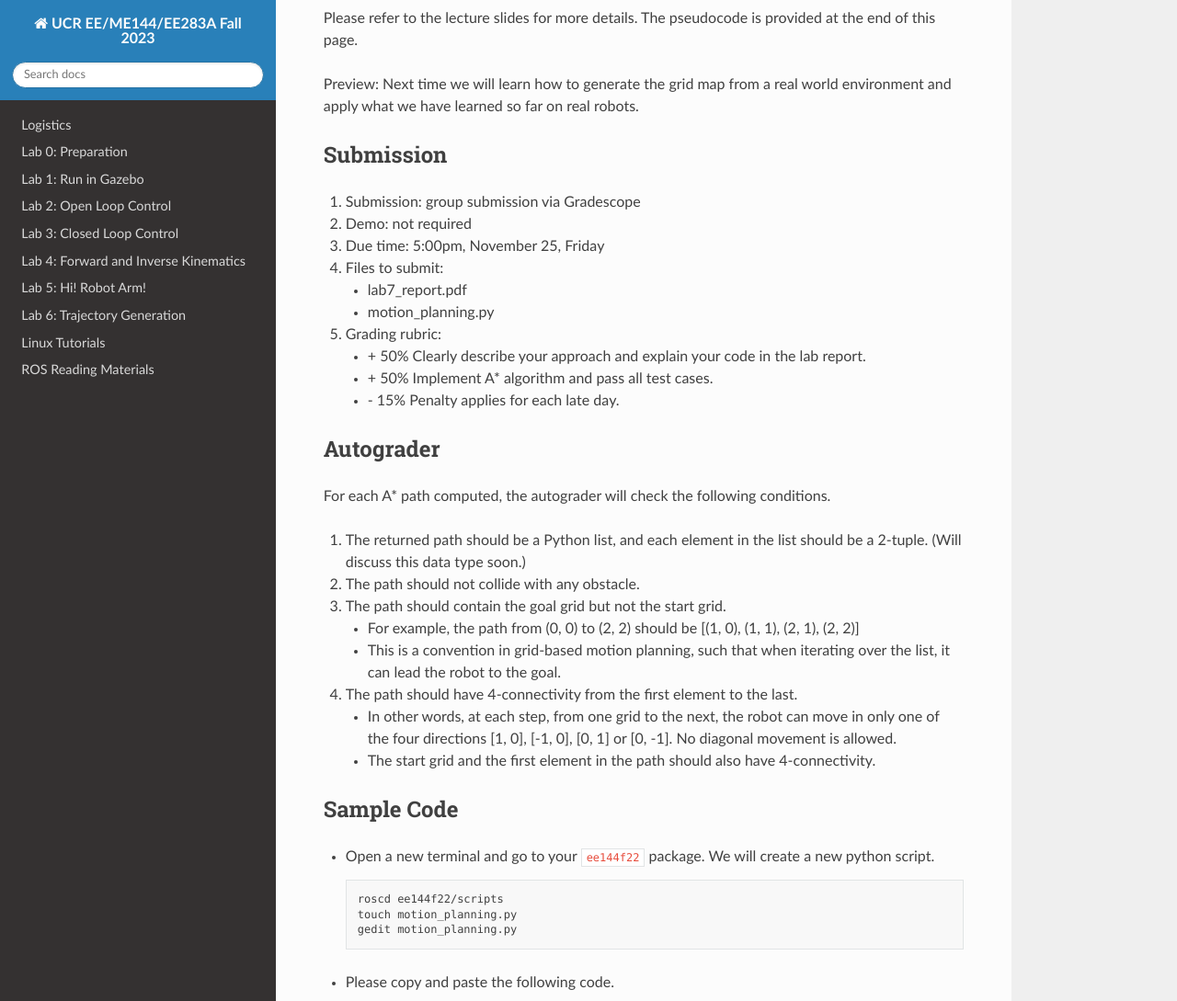
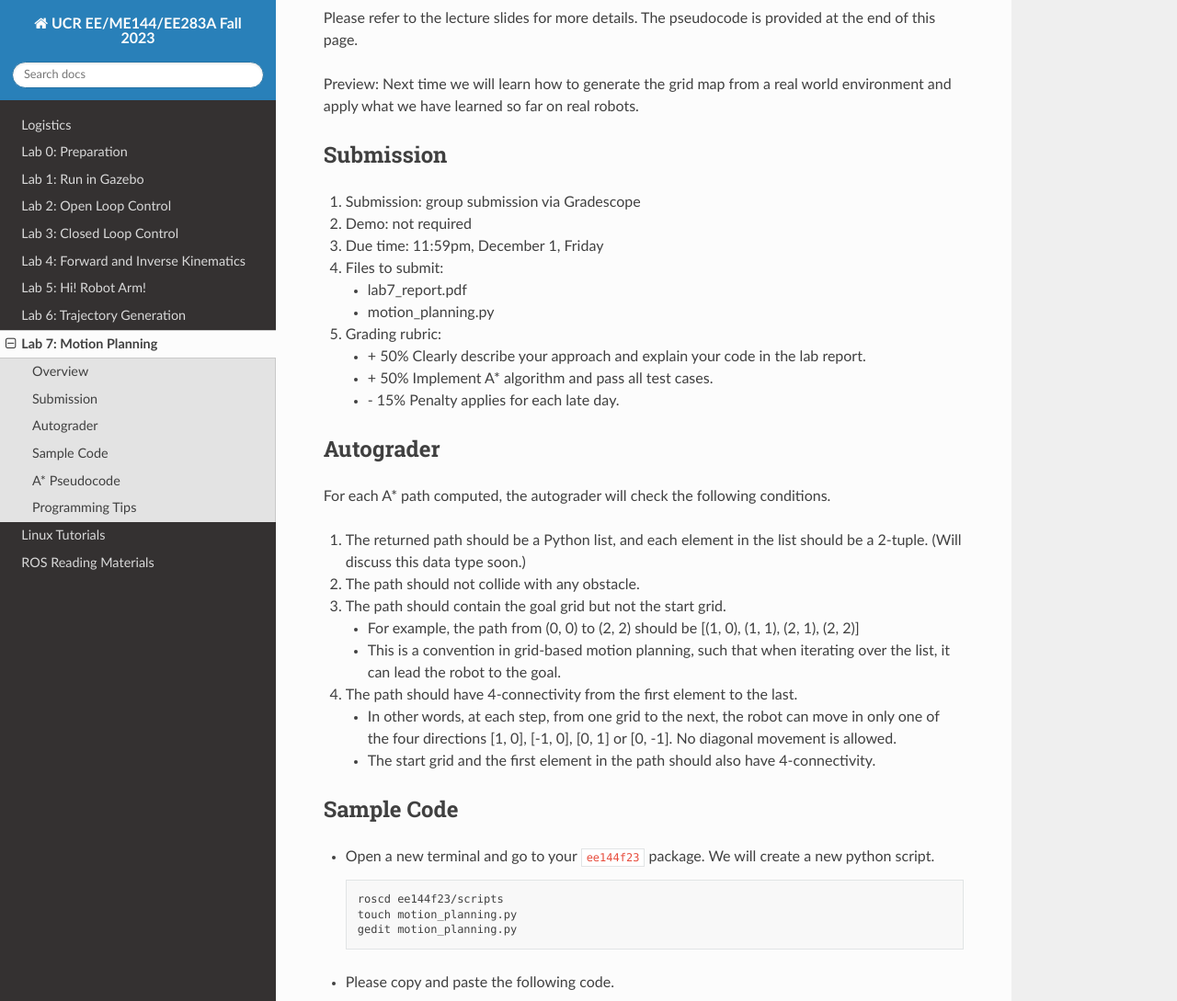
Before and after one commit to UCR-Robotics/ee144, a Sphinx documentation site: the page built from docs/lab7.rst, in a window 1280 px wide and 1400 px high, scrolled down 424 px, cut to the strip 0-1089 px from the top of the window. Shown: the whole strip at 92% size. Built offline with Sphinx 7.4.7 and the Read the Docs theme 2.0.0, drawn with Linux system fonts in a browser that asks for light colours.

Commit message:
up-to-date

```diff
--- a/docs/index.rst
+++ b/docs/index.rst
@@ -36,3 +37,4 @@ News
 - 10/22/2023: `Lab 4 <lab4.html>`_ is up.
 - 10/28/2023: `Lab 5 <lab5.html>`_ is up.
 - 11/04/2023: `Lab 6 <lab6.html>`_ is up.
+- 11/11/2023: `Lab 7 <lab7.html>`_ is up.
--- a/docs/lab7.rst
+++ b/docs/lab7.rst
@@ -28,7 +28,7 @@ Submission
 
 #. Demo: not required
 
-#. Due time: 5:00pm, November 25, Friday
+#. Due time: 11:59pm, December 1, Friday
 
 #. Files to submit:
 
@@ -69,12 +69,12 @@ For each A* path computed, the autograder will check the following conditions.
 Sample Code
 -----------
 
-- Open a new terminal and go to your ``ee144f22`` package.
+- Open a new terminal and go to your ``ee144f23`` package.
   We will create a new python script.
 
   .. code-block:: bash
 
-    roscd ee144f22/scripts
+    roscd ee144f23/scripts
     touch motion_planning.py
     gedit motion_planning.py
 
```
Also changed, not shown: other parts of docs/index.rst (+1 -0 lines).
